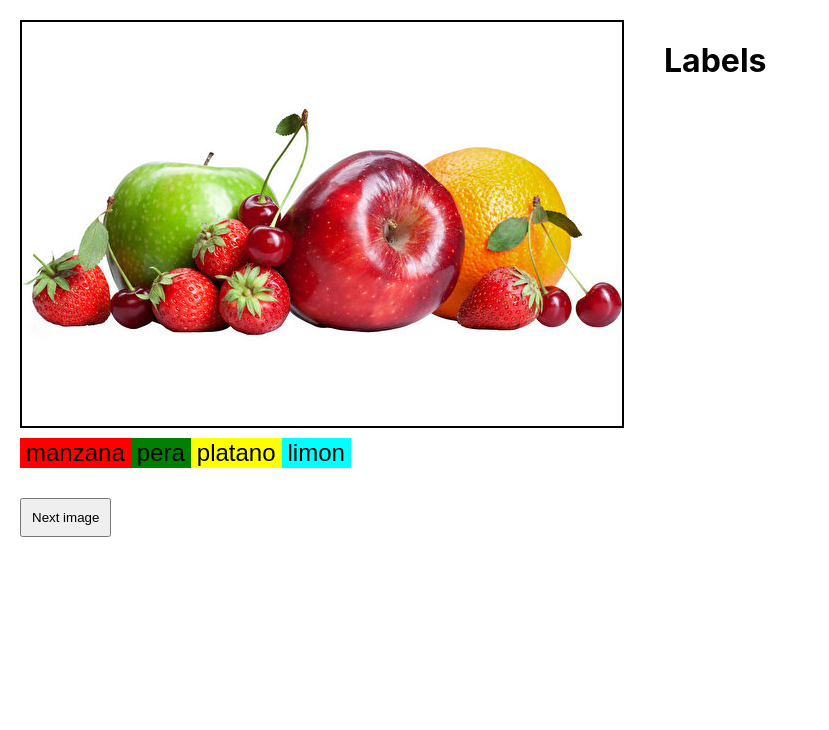
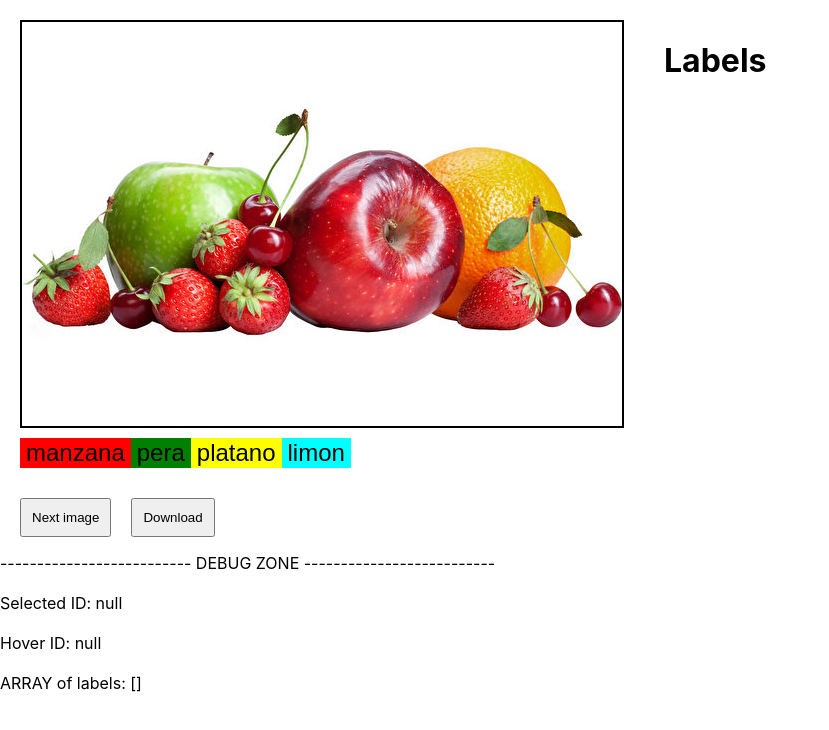
Before and after one commit to manuelgutierrezchaves/image-labeler-frontend, a React (Create React App) app: page / in a window 1280 px wide. Shown: the top 730 px of the page, without its empty margins (0-829 px from the left). Built offline with nearby package versions, Linux system fonts and the light colour scheme; the HTML template or start-up script is replaced by a standard one.

Commit message:
download label for one image

```diff
--- a/package.json
+++ b/package.json
@@ -7,6 +7,8 @@
     "@testing-library/react": "^13.4.0",
     "@testing-library/user-event": "^13.5.0",
     "axios": "^1.3.4",
+    "file-saver": "^2.0.5",
+    "jszip": "^3.10.1",
     "react": "^18.2.0",
     "react-dom": "^18.2.0",
     "react-scripts": "^5.0.1",
--- a/src/App.js
+++ b/src/App.js
@@ -2,12 +2,40 @@ import React, { useState } from 'react';
 import "./App.css"
 import Menu from './components/Menu';
 import ImageTagger from './components/ImageTagger';
+import JSZip from 'jszip';
+import { saveAs } from 'file-saver';
 
 function App() {
   const [labels, setLabels] = useState([])
   const [idSelectedLabel, setIdSelectedLabel] = useState(null)
   const [idHoverLabel, setIdHoverLabel] = useState(null)
   const [currentImageIndex, setCurrentImageIndex] = useState(0);
+
+  const transformCoordinatesToYOLO = data => {
+    const w = Math.abs(data.coordinates.endX - data.coordinates.startX);
+    const h = Math.abs(data.coordinates.endY - data.coordinates.startY);
+    const x = Math.min(data.coordinates.startX, data.coordinates.endX) + w / 2;
+    const y = Math.min(data.coordinates.startY, data.coordinates.endY) + h / 2;
+    data.yolo = {"x": x, "y": y, "w": w, "h": h};
+  };
+
+  const createTxtFile = (data, zip) => {
+    const content = `class: ${data.name}, x: ${data.yolo.x}, y: ${data.yolo.y}, w: ${data.yolo.w}, h: ${data.yolo.h}`;
+    zip.file(`file-${data.id}.txt`, content);
+  };
+
+  const handleDownload = () => {
+    const zip = new JSZip();
+
+    labels.forEach((data) => {
+      transformCoordinatesToYOLO(data)
+      createTxtFile(data, zip);
+    });
+
+    zip.generateAsync({ type: 'blob' }).then((content) => {
+      saveAs(content, 'data.zip');
+    });
+  };
 
   const finishTask = () => {
     if (currentImageIndex === 5 - 1) {
@@ -41,12 +69,14 @@ function App() {
         />
       </div>
       <button style={{ marginLeft: "20px", padding: "10px" }} onClick={finishTask}>Next image</button>
-      {/* <p>
+      <button style={{ marginLeft: "20px", padding: "10px" }} onClick={handleDownload}>Download</button>
+
+      <p>
         -------------------------- DEBUG ZONE -------------------------- <br/><br/>
         Selected ID: {JSON.stringify(idSelectedLabel)} <br/><br/>
         Hover ID: {JSON.stringify(idHoverLabel)} <br/><br/>
         ARRAY of labels: {JSON.stringify(labels)} <br/><br/>
-      </p> */}
+      </p>
     </div>
 
   );
```
Also changed, not shown: 1 other file (tests, documents, lock files or other folders).
